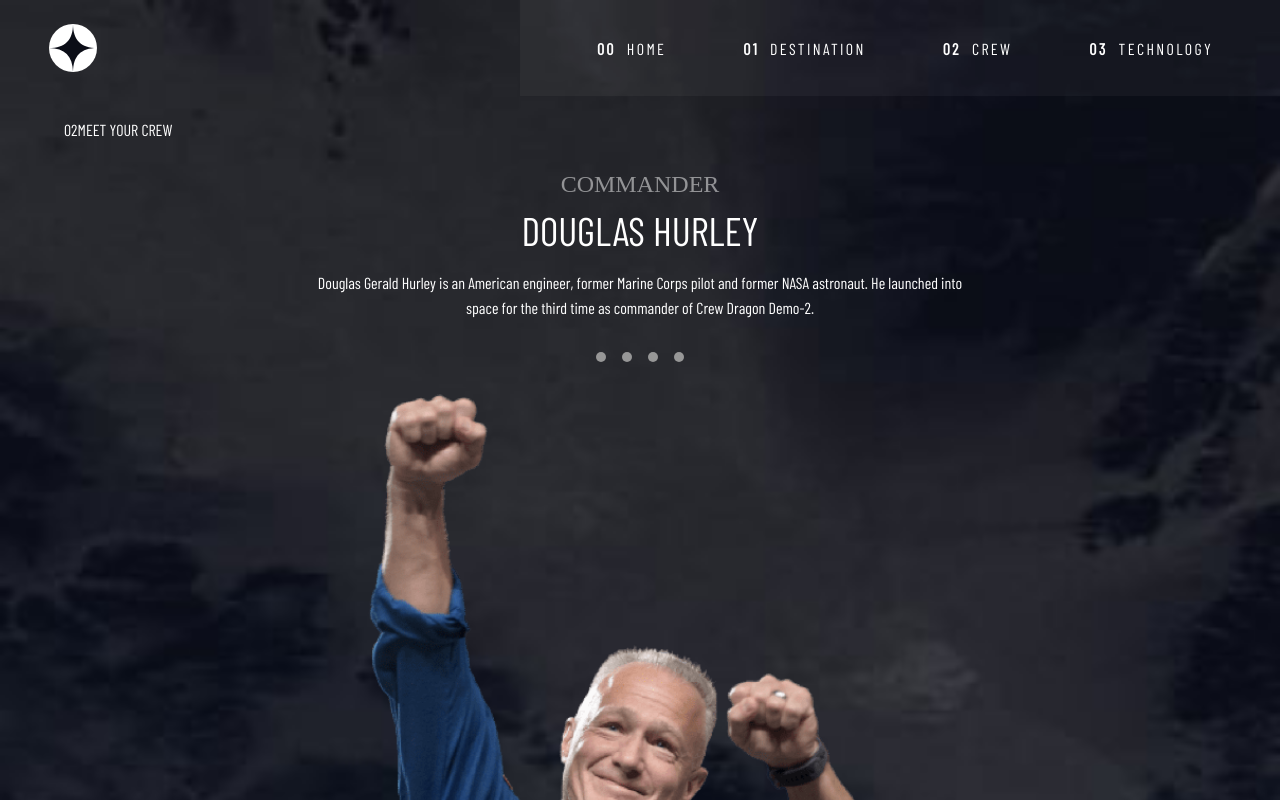
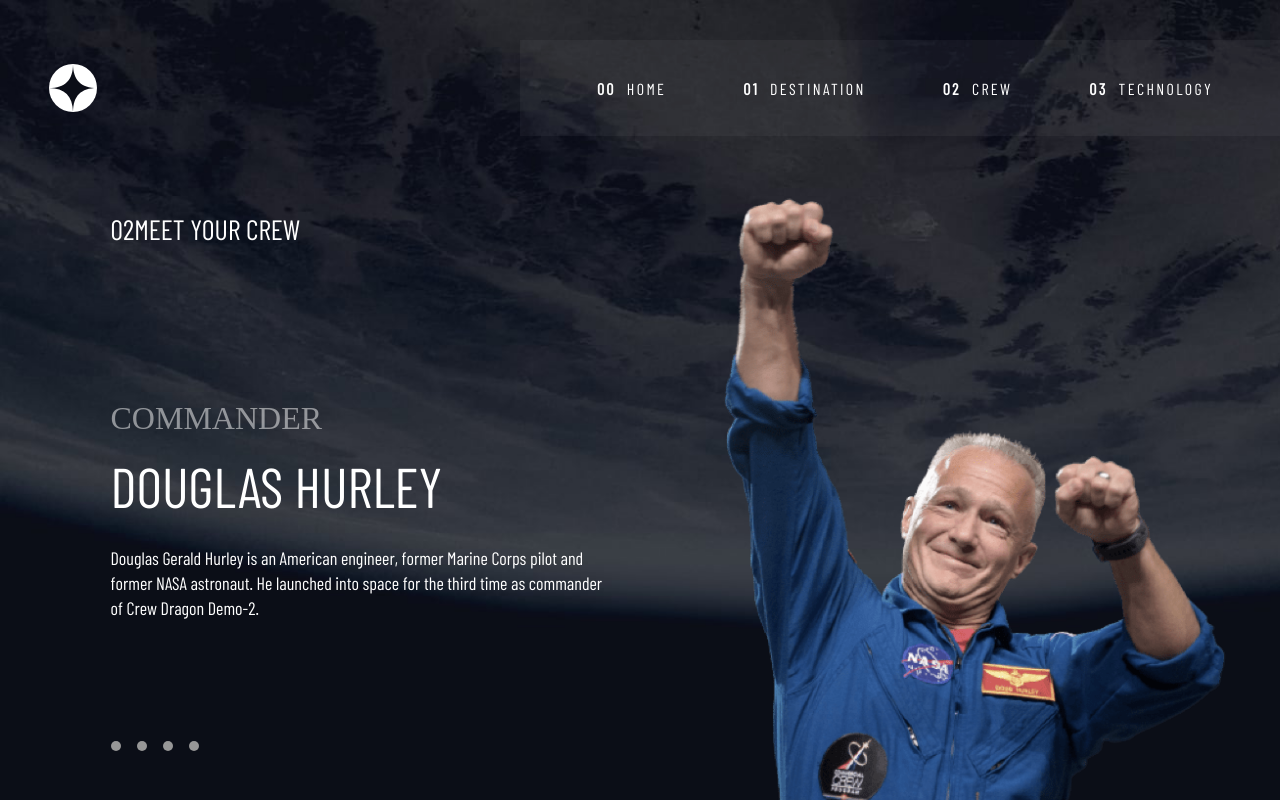
Before and after one commit to Chenxi96/Space-Tourism-website, a React (Vite) app: page /crew/0 in a window 1280 px wide. Shown: the top 800 px of the page. Built offline with nearby package versions, Linux system fonts and the light colour scheme; a web font is replaced by a local one.

Commit message:
added desktop view to the site

```diff
--- a/src/components/crewMates/CrewMates.jsx
+++ b/src/components/crewMates/CrewMates.jsx
@@ -31,7 +31,7 @@ export default function CrewMates() {
                         <h3 className={styles.heading3}>{crewMate.name}</h3>
                         <p className={styles.bio}>{crewMate.bio}</p>
                     </div>
-                    <nav>
+                    <nav className={styles.nav}>
                         <ul className={styles.navContainer}>
                             <li>
                                 <Link to={location.pathname === '/Crew' ? '0' : '../0'} className={location.pathname === '/Crew/0' || location.pathname === '/Crew' ? styles.isActive : styles.isPending}><span className={styles.circle}></span></Link>
--- a/src/components/crewMates/CrewMates.module.scss
+++ b/src/components/crewMates/CrewMates.module.scss
@@ -38,6 +38,7 @@
 .crewImage {
     width: 54.165%;
     max-width: 568.07px;
+    max-height: 712px;
 }
 
 .role {
@@ -112,3 +113,65 @@
     }
 
 }
+
+@media screen and (min-width: 992px) {
+    .subContainer {
+        display: grid;
+        margin-top: 62px;
+        grid-template-columns: repeat(2, 1fr);
+    }
+
+    .imgContainer {
+        border-bottom: none;
+    }
+
+    .crewImage {
+        width: 100%;
+        object-fit: contain;
+    }
+
+    .mainContainer {
+        position: relative;
+        overflow: hidden;
+        padding-left: 93px;
+    }
+
+    .title {
+        position: absolute;
+        font-size: 28px;
+        margin-block: 76px 154px;
+    }
+
+    .role {
+        font-size: 32px;
+    }
+
+
+    .bioContainer {
+        width: 100%;
+    }
+
+    .heading3 {
+        font-size: 56px;
+        margin-block: 15px 27px;
+    }
+
+    .bioWrapper {
+        text-align: left;
+        margin-top: 202px;
+        margin-inline: 0;
+    }
+
+    .bio {
+        font-size: 18px;
+    }
+
+    .nav {
+        display: flex;
+    }
+
+    .navContainer {
+        align-self: flex-start;
+        margin: 120px 0;
+    }
+}
--- a/src/components/header/Header.module.scss
+++ b/src/components/header/Header.module.scss
@@ -112,6 +112,7 @@
 
 @media screen and (min-width: 992px) {
     .container{
+        margin-top: 40px;
         margin-inline: 3.8195% 0;
     }
 
--- a/src/index.scss
+++ b/src/index.scss
@@ -90,9 +90,16 @@ a {
 @media screen and (min-width: 992px) {
   .baseContainer {
     background-image: url('./assets/home/background-home-desktop.jpg');
+    overflow: hidden;
   }
 
   .destinationContainer {
     background-image: url('./assets/destination/background-destination-desktop.jpg');
+    overflow: hidden;
+  }
+
+  .crewContainer {
+    background-image: url('./assets/crew/background-crew-desktop.jpg');
+    overflow: hidden;
   }
 }
```
